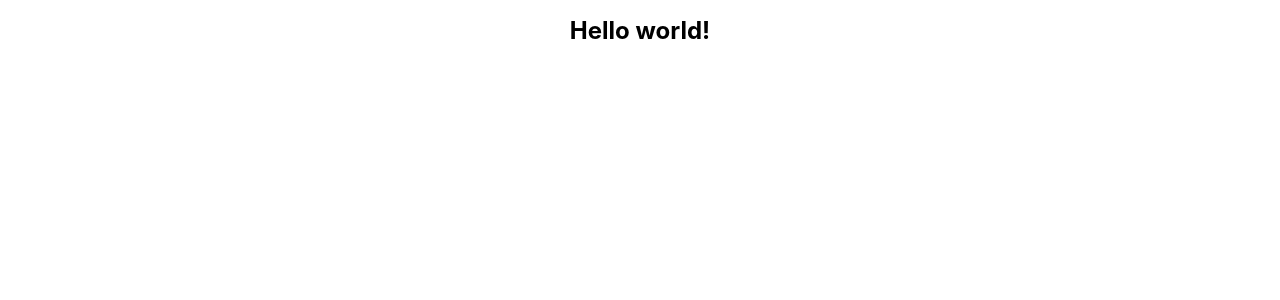
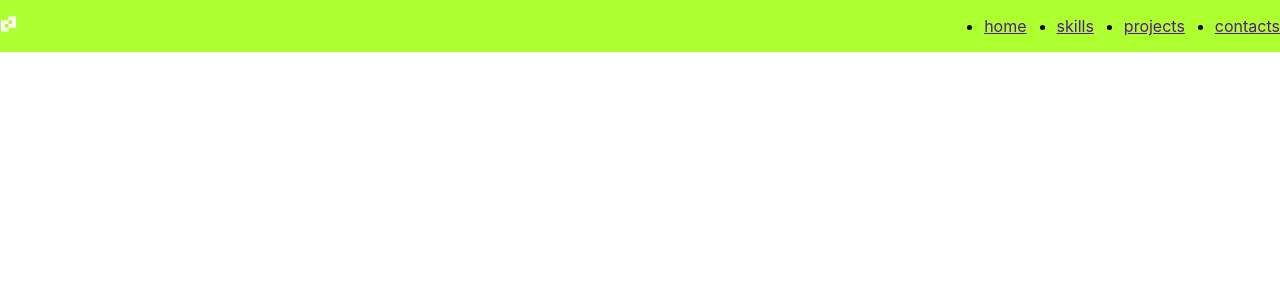
Before and after one commit to demos461/portfolio, a React app: page / in a window 1280 px wide. Shown: the top 300 px of the page. Built offline with nearby package versions, Linux system fonts and the light colour scheme.

Commit message:
feat: create header structure

```diff
--- a/src/App.tsx
+++ b/src/App.tsx
@@ -1,17 +1,7 @@
-import styled from 'styled-components';
-
+import { Header } from './layout/header/Header';
 
 function App() {
-    return (
-        <div className="App">
-            <Title>Hello world!</Title>
-        </div>
-    );
+  return <Header />;
 }
 
 export default App;
-
-const Title = styled.h1`
-    font-size: 1.5em;
-    text-align: center;
-`;
--- /dev/null
+++ b/src/components/icon/Icon.tsx
@@ -0,0 +1,23 @@
+import React, { FC } from 'react';
+import iconsSprite from '../../assets/images/icons-sprite.svg';
+
+type IconPropsType = {
+  iconId: string;
+  height?: string;
+  width?: string;
+  viewBox?: string;
+};
+
+export const Icon: FC<IconPropsType> = ({ iconId, height, width, viewBox }) => {
+  return (
+    <svg
+      width={width || '32'}
+      height={height || '32'}
+      viewBox={viewBox || '0 0 32 32'}
+      fill='none'
+      xmlns='http://www.w3.org/2000/svg'
+    >
+      <use xlinkHref={`${iconsSprite}#${iconId}`} />
+    </svg>
+  );
+};
--- /dev/null
+++ b/src/components/logo/Logo.tsx
@@ -0,0 +1,10 @@
+import React from 'react';
+import { Icon } from '../icon/Icon';
+
+export const Logo = () => {
+  return (
+    <a href=''>
+      <Icon iconId={'logo'} height={'16'} width={'17'} viewBox={'0 0 16 17'} />
+    </a>
+  );
+};
--- /dev/null
+++ b/src/components/menu/Menu.tsx
@@ -0,0 +1,30 @@
+import React from 'react';
+import styled from 'styled-components';
+
+export const Menu = () => {
+  return (
+    <StyledNav>
+      <ul>
+        <li>
+          <a href=''>home</a>
+        </li>
+        <li>
+          <a href=''>skills</a>
+        </li>
+        <li>
+          <a href=''>projects</a>
+        </li>
+        <li>
+          <a href=''>contacts</a>
+        </li>
+      </ul>
+    </StyledNav>
+  );
+};
+
+const StyledNav = styled.nav`
+  ul {
+    display: flex;
+    gap: 30px;
+  }
+`;
--- /dev/null
+++ b/src/layout/header/Header.tsx
@@ -0,0 +1,20 @@
+import React from 'react';
+import styled from 'styled-components';
+import { Logo } from '../../components/logo/Logo';
+import { Menu } from '../../components/menu/Menu';
+
+export const Header = () => {
+  return (
+    <StyledHeader>
+      <Logo />
+      <Menu />
+    </StyledHeader>
+  );
+};
+
+const StyledHeader = styled.header`
+  display: flex;
+  justify-content: space-between;
+  align-items: center;
+  background-color: greenyellow;
+`;
```
Also changed, not shown: src/assets/images/icons-sprite.svg.
